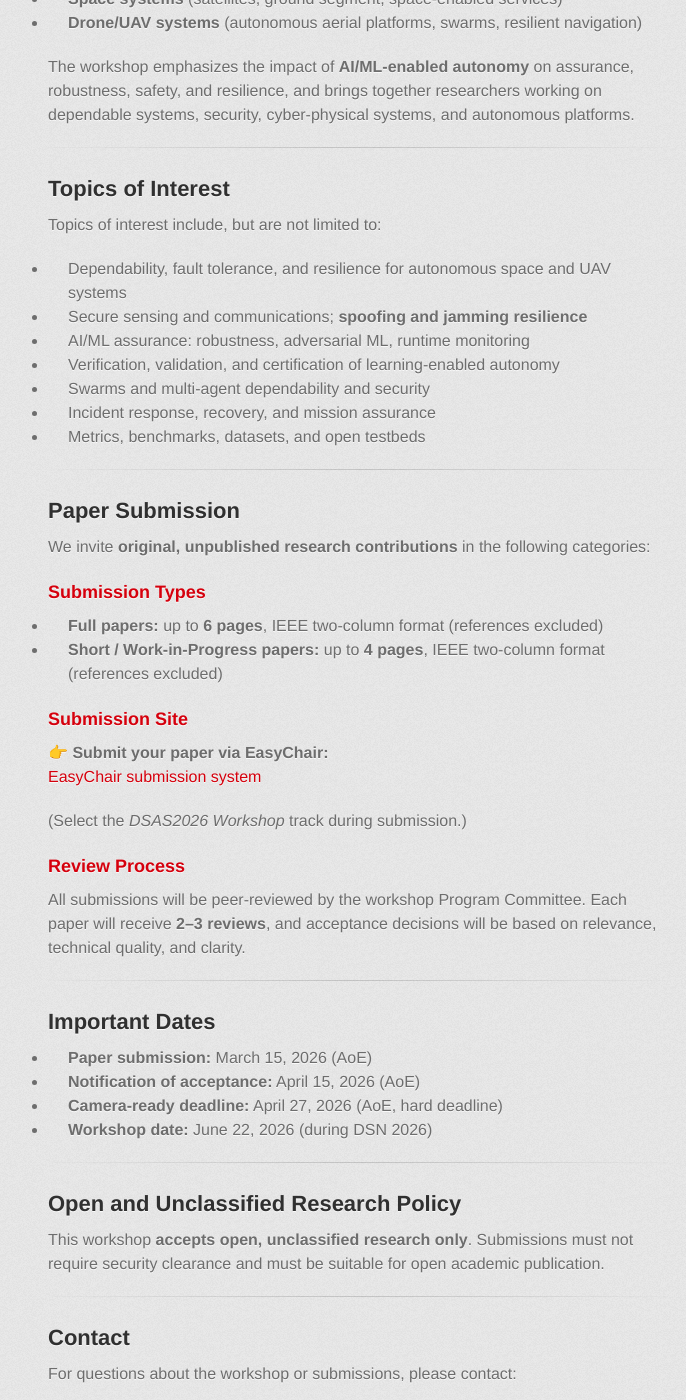
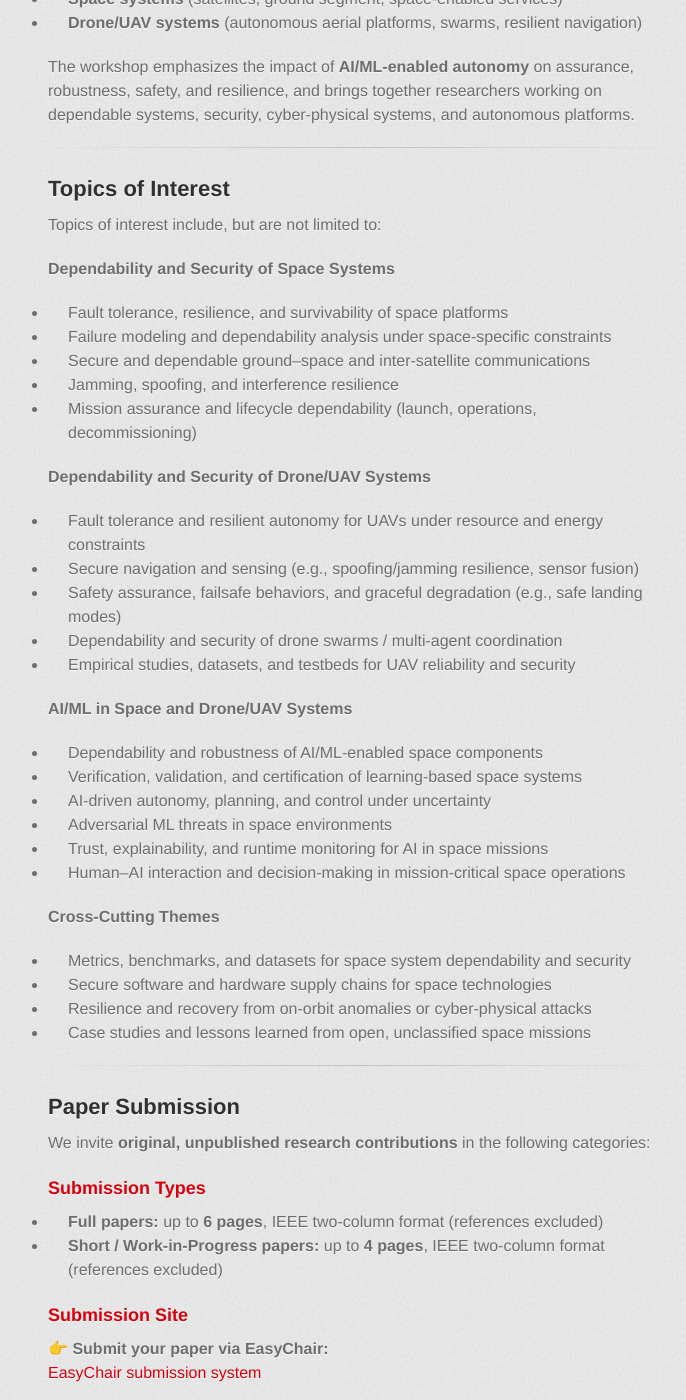
Before and after one commit to dsas2026/dsas2026.github.io, a Jekyll site: the page built from index.md, in a window 1280 px wide and 1400 px high, scrolled down 783 px. Shown: the whole window, without its empty margins (282-968 px from the left). Built offline with Jekyll 4.4.1, drawn with Linux system fonts in a browser that asks for light colours; some web fonts are replaced.

Commit message:
topics added

```diff
--- a/index.md
+++ b/index.md
@@ -18,13 +18,38 @@ The workshop emphasizes the impact of **AI/ML-enabled autonomy** on assurance, r
 ## Topics of Interest
 Topics of interest include, but are not limited to:
 
-- Dependability, fault tolerance, and resilience for autonomous space and UAV systems
-- Secure sensing and communications; **spoofing and jamming resilience**
-- AI/ML assurance: robustness, adversarial ML, runtime monitoring
-- Verification, validation, and certification of learning-enabled autonomy
-- Swarms and multi-agent dependability and security
-- Incident response, recovery, and mission assurance
-- Metrics, benchmarks, datasets, and open testbeds
+
+**Dependability and Security of Space Systems**
+
+- Fault tolerance, resilience, and survivability of space platforms
+- Failure modeling and dependability analysis under space-specific constraints
+- Secure and dependable ground–space and inter-satellite communications
+- Jamming, spoofing, and interference resilience
+- Mission assurance and lifecycle dependability (launch, operations, decommissioning)
+
+**Dependability and Security of Drone/UAV Systems**
+
+- Fault tolerance and resilient autonomy for UAVs under resource and energy constraints
+- Secure navigation and sensing (e.g., spoofing/jamming resilience, sensor fusion)
+- Safety assurance, failsafe behaviors, and graceful degradation (e.g., safe landing modes)
+- Dependability and security of drone swarms / multi-agent coordination
+- Empirical studies, datasets, and testbeds for UAV reliability and security
+
+**AI/ML in Space and Drone/UAV Systems**
+
+- Dependability and robustness of AI/ML-enabled space components
+- Verification, validation, and certification of learning-based space systems
+- AI-driven autonomy, planning, and control under uncertainty
+- Adversarial ML threats in space environments
+- Trust, explainability, and runtime monitoring for AI in space missions
+- Human–AI interaction and decision-making in mission-critical space operations
+
+**Cross-Cutting Themes**
+
+- Metrics, benchmarks, and datasets for space system dependability and security
+- Secure software and hardware supply chains for space technologies
+- Resilience and recovery from on-orbit anomalies or cyber-physical attacks
+- Case studies and lessons learned from open, unclassified space missions
 
 ---
 
```
